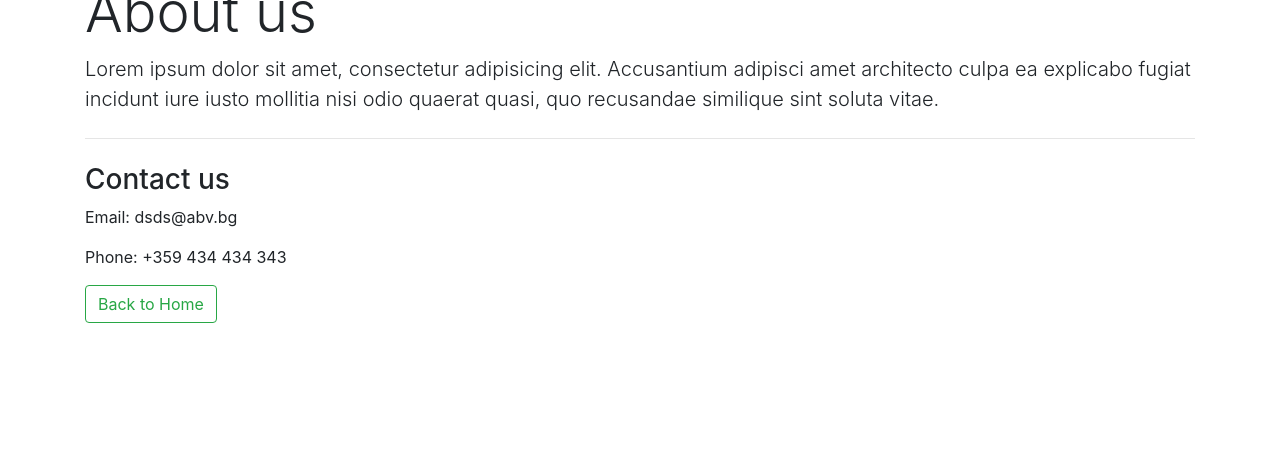
After one commit to Kehayov98/store_repo, a Django app: template store/templates/home_and_about_us/about_us.html in a window 1280 px wide. The commit adds this page. Shown: the part 347-800 px from the top of the page. Run offline with Django 4.2, Linux system fonts and the light colour scheme; the template is opened without the code that fills it, so the values that code supplies are empty; some libraries are stand-ins or nearby versions.

Commit message:
Add About us page

```diff
--- a/store/store/accounts/views.py
+++ b/store/store/accounts/views.py
@@ -39,7 +39,7 @@ class EditProfileView(auth_mixin.LoginRequiredMixin, views.UpdateView):
         return reverse_lazy('profile details', kwargs={'pk': self.object.pk})
 
 
-class ChangeUserPasswordView(auth_views.PasswordChangeView):
+class ChangeUserPasswordView(auth_mixin.LoginRequiredMixin, auth_views.PasswordChangeView):
     template_name = 'accounts/change_password.html'
 
 
--- a/store/store/web/urls.py
+++ b/store/store/web/urls.py
@@ -2,11 +2,13 @@ from django.urls import path
 
 from store.web.views.cart_and_check_out import CartView, CheckOutView, update_item
 from store.web.views.product import CreateProductView, ProductDetailsView, EditProductView, DeleteProductView
-from store.web.views.views import HomeView, DashboardView
+from store.web.views.views import HomeView, DashboardView, AboutUs
 
 urlpatterns = [
     path('', HomeView.as_view(), name='index'),
     path('dashboard/', DashboardView.as_view(), name='dashboard'),
+
+    path('about_us/', AboutUs.as_view(), name='about us'),
 
     path('cart/', CartView.as_view(), name='cart'),
     path('checkout/', CheckOutView.as_view(), name='check out'),
--- a/store/store/web/views/views.py
+++ b/store/store/web/views/views.py
@@ -31,3 +31,7 @@ class DashboardView(auth_mixin.LoginRequiredMixin, views.ListView):
         context['order'] = order
 
         return context
+
+
+class AboutUs(views.TemplateView):
+    template_name = 'home_and_about_us/about_us.html'
--- /dev/null
+++ b/store/templates/home_and_about_us/about_us.html
@@ -0,0 +1,21 @@
+{% extends 'base.html' %}
+{% block page_content %}
+     <div class="jumbotron-fluid">
+        <div class="position-sticky">
+            <h1 class="display-4">About us</h1>
+            <p class="lead">Lorem ipsum dolor sit amet, consectetur adipisicing elit.
+                Accusantium adipisci amet architecto culpa ea explicabo fugiat incidunt iure iusto mollitia nisi odio quaerat quasi,
+                quo recusandae similique sint soluta vitae.</p>
+            <hr class="my-4">
+
+            <div class="position-sticky">
+                <h3 class="display-5">Contact us</h3>
+                <p>Email: dsds@abv.bg</p>
+                <p>Phone: +359 434 434 343</p>
+            </div>
+            <div class="flex-row">
+                <a class="btn btn-outline-success" href="{% url 'index' %}">Back to Home</a>
+            </div>
+        </div>
+    </div>
+{% endblock %}
--- a/store/templates/web/home.html
+++ b/store/templates/web/home.html
@@ -9,8 +9,8 @@
             <p class="lead">Buy your shoes from here.</p>
             <hr class="my-4">
             <div class="flex-row">
-
-                <a class="btn btn-outline-danger" href="{% url 'dashboard' %}">Go shop</a>
+                <a class="btn btn-outline-success" href="{% url 'dashboard' %}">Go shop</a>
+                <a class="btn btn-outline-success" href="{% url 'about us' %}">About us</a>
             </div>
         </div>
     </div>
```
